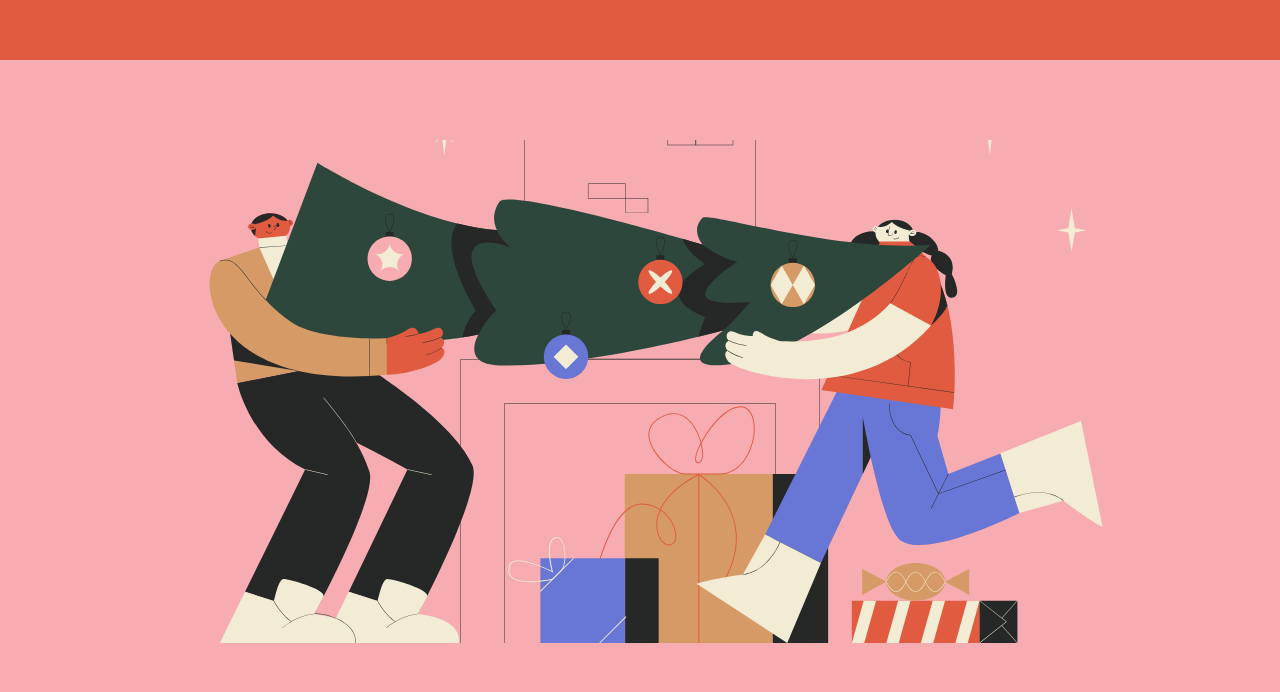
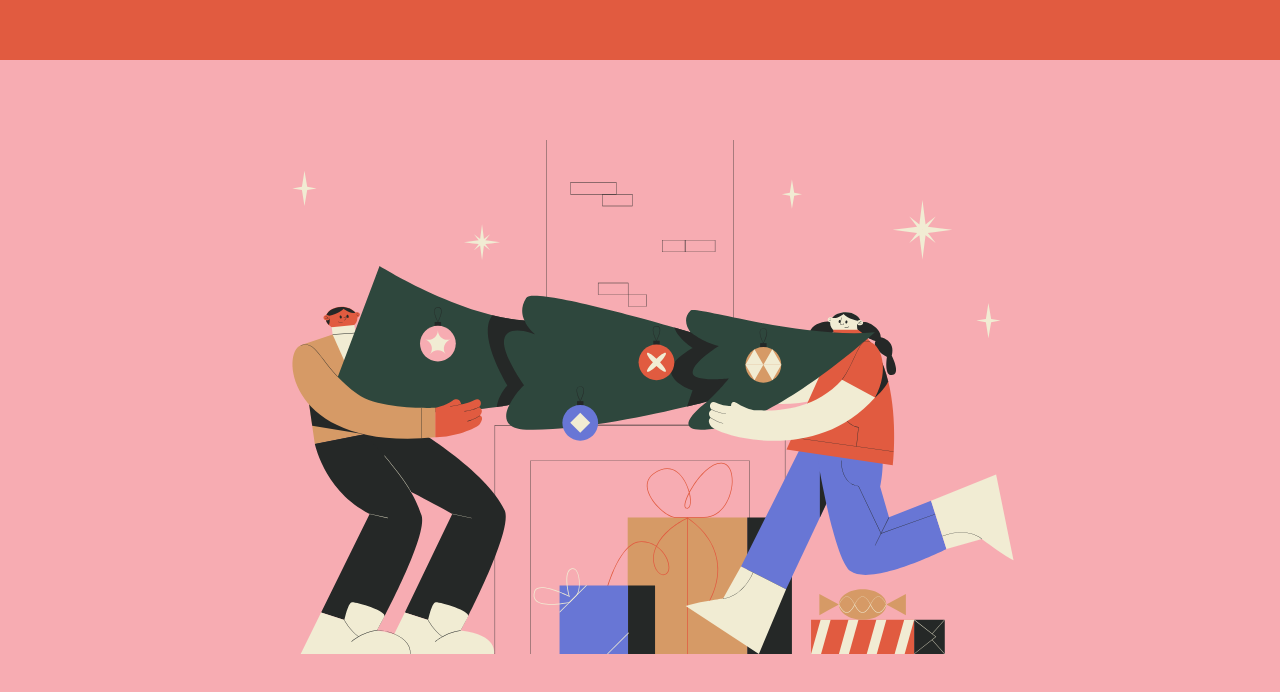
Before and after one commit to cjcorc10/scroll-svg-path, a Next.js app: page / in a window 1280 px wide. Shown: the part 740-1432 px from the top of the page. Built offline with nearby package versions, Linux system fonts and the light colour scheme; a web font is replaced by a local one.

Commit message:
fixed cutoff of first image and changed width of svg

```diff
--- a/src/app/page.module.scss
+++ b/src/app/page.module.scss
@@ -9,6 +9,7 @@
   background-color: var(--base-100);
   font-family: 'BBH Hegarty', sans-serif;
   color: var(--base-200);
+  overflow: hidden;
 
   .hero {
     height: 100vh;
@@ -76,7 +77,7 @@
     }
     .svgContainer {
       height: 120%;
-      width: 150%;
+      width: 100%;
       position: absolute;
       top: -40vh;
     }
--- a/src/app/page.tsx
+++ b/src/app/page.tsx
@@ -53,7 +53,7 @@ export default function Home() {
 
   const sections = [
     {
-      img: '/images/risky-ming-Ijk7YSk8Bbo-unsplash.svg',
+      img: '/images/risky-ming-Ijk7YSk8Bbo-unsplash(1).svg',
       title: '',
       para: '',
     },
```
Also changed, not shown: public/images/risky-ming-Ijk7YSk8Bbo-unsplash(1).svg (added).
